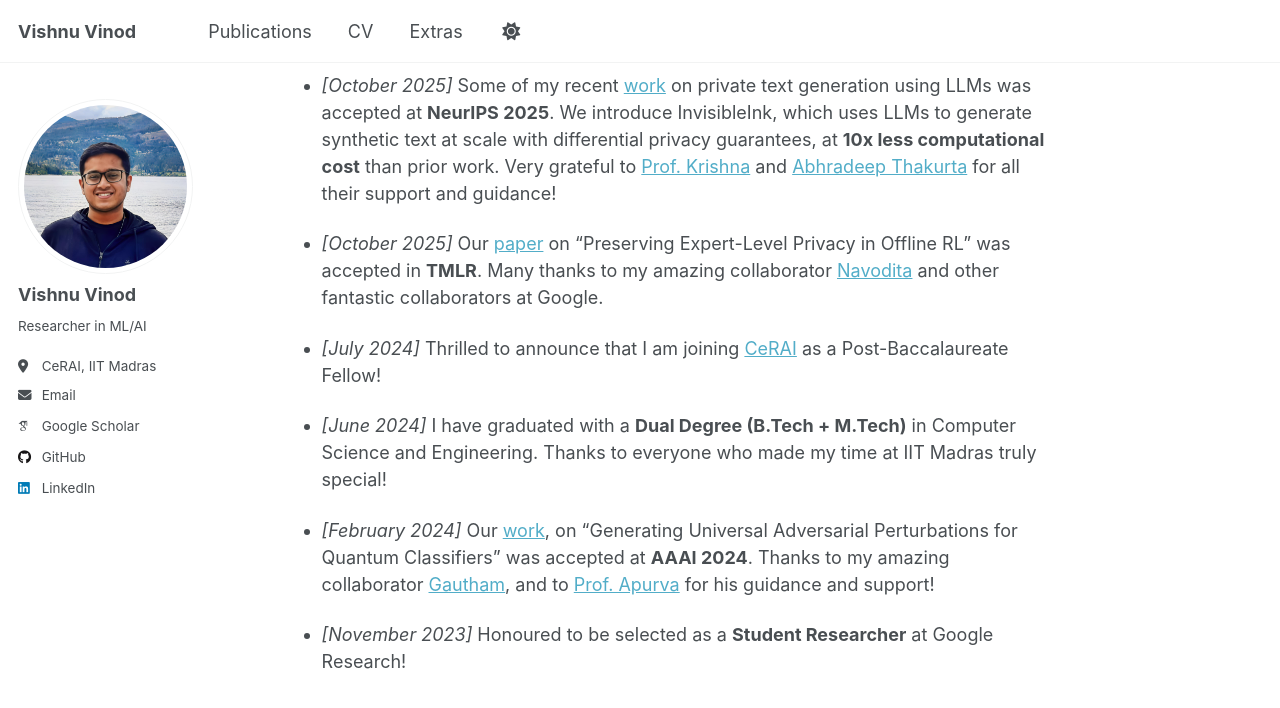
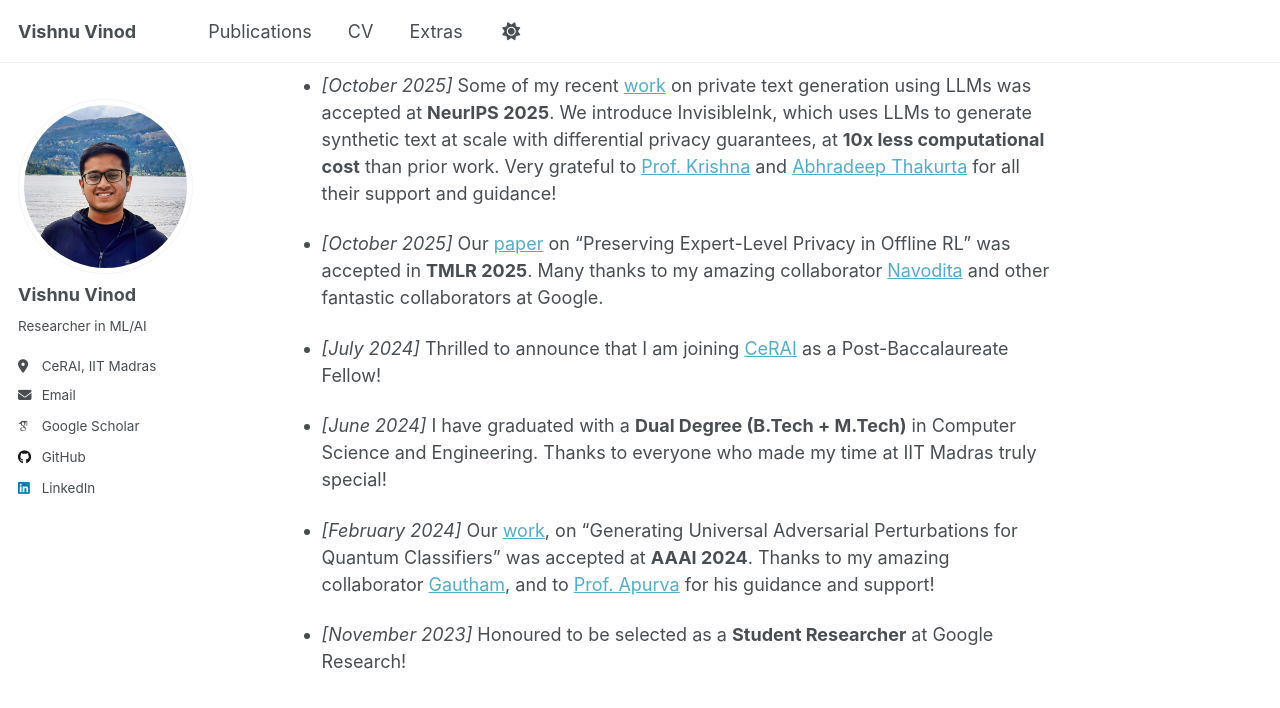
Before and after one commit to vishnuvind/vishnuvind.github.io, a Jekyll site: the page built from _pages/about.md, in a window 1280 px wide and 900 px high, scrolled down 728 px. Shown: the top 708 px of the window. Built offline with Jekyll 4.4.1, drawn with Linux system fonts in a browser that asks for light colours; some web fonts are replaced; a script that is not in the unit is left out.

Commit message:
Modified about again

```diff
--- a/_pages/about.md
+++ b/_pages/about.md
@@ -21,7 +21,7 @@ Reach out to me at [my-first-name][my-last-name]2001 @ gmail [dot] com, to chat
 
 * *[October 2025]* Some of my recent [work](https://arxiv.org/pdf/2507.02974) on private text generation using LLMs was accepted at **NeurIPS 2025**. We introduce InvisibleInk, which uses LLMs to generate synthetic text at scale with differential privacy guarantees, at **10x less computational cost** than prior work. Very grateful to [Prof. Krishna](https://krishnap25.github.io/) and [Abhradeep Thakurta](https://athakurta.squarespace.com/) for all their support and guidance!
 
-* *[October 2025]* Our [paper](https://openreview.net/pdf?id=2bj0eVgCdO) on "Preserving Expert-Level Privacy in Offline RL" was accepted in **TMLR**. Many thanks to my amazing collaborator [Navodita](https://scholar.google.com/citations?user=hcsR-tMAAAAJ) and other fantastic collaborators at Google.
+* *[October 2025]* Our [paper](https://openreview.net/pdf?id=2bj0eVgCdO) on "Preserving Expert-Level Privacy in Offline RL" was accepted in **TMLR 2025**. Many thanks to my amazing collaborator [Navodita](https://scholar.google.com/citations?user=hcsR-tMAAAAJ) and other fantastic collaborators at Google.
 
 * *[July 2024]* Thrilled to announce that I am joining [CeRAI](https://cerai.iitm.ac.in/) as a Post-Baccalaureate Fellow!
 
```
